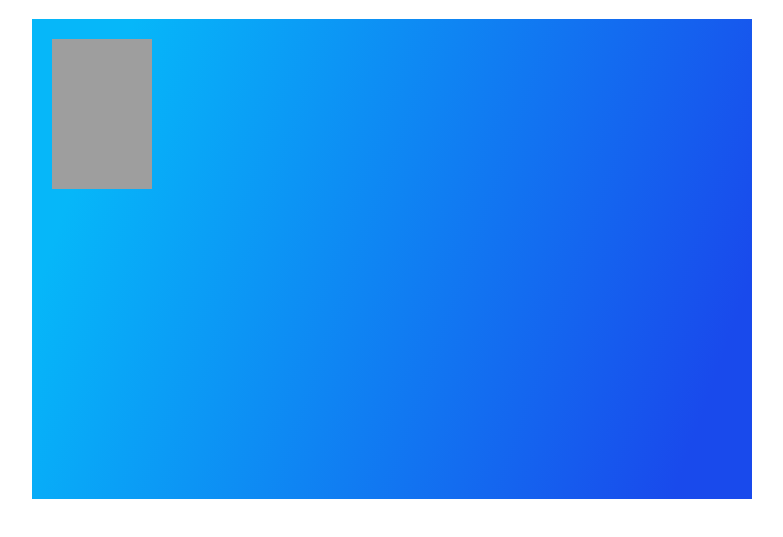
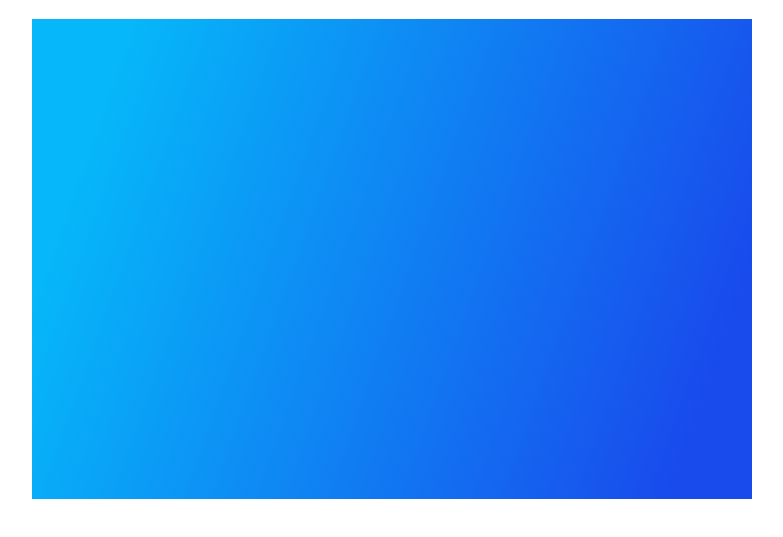
Before and after one commit to SonjaReimannThanisch/elPolloLoco, a plain HTML site: page index.html in a window 1280 px wide. Shown: the part 69-606 px from the top of the page, without its empty margins (248-1031 px from the left). Drawn offline with Linux system fonts and the light colour scheme.

Commit message:
downloaded favicon icons

```diff
--- a/index.html
+++ b/index.html
@@ -3,7 +3,10 @@
 <head>
     <meta charset="UTF-8">
     <meta name="viewport" content="width=device-width, initial-scale=1.0">
+    <link rel="icon" media="(prefers-color-scheme: light)" type="image/x-icon" href="img/shark (7).png">
+    <link rel="icon" media="(prefers-color-scheme: dark)" type="image/x-icon" href="img/shark (8).png">
     <link rel="stylesheet" href="style.css">
+    <script src="models/movable-objects.class.js"></script>
     <script src="./scripts/game.js"></script>
     <title>Sharky</title>
 </head>
--- /dev/null
+++ b/models/movable-objects.class.js
@@ -0,0 +1,10 @@
+class movableObject {
+    x = 120;
+    y = 400;
+    img;
+
+    moveRight() {
+        console.log('Moving right');
+
+    }
+}
--- a/scripts/game.js
+++ b/scripts/game.js
@@ -1,15 +1,11 @@
 let canvas = [];
 let ctx;
-let character = new Image();
+let character = new movableObject();
 
 function init() {
     canvas = document.getElementById('backgroundCanvas');
     ctx = canvas.getContext('2d');
 
+    console.log('My Charakter is', character);
 
-    character.src = '../img/1.Sharkie/1.IDLE/1.png'
-
-    setTimeout(function() {
-    ctx.drawImage(character, 20, 20, 100, 150);
-    }, 1000);
 }
```
Also changed, not shown: img/shark (5).png (added), img/shark (6).png (added), img/shark (7).png (added), img/shark (8).png (added).
